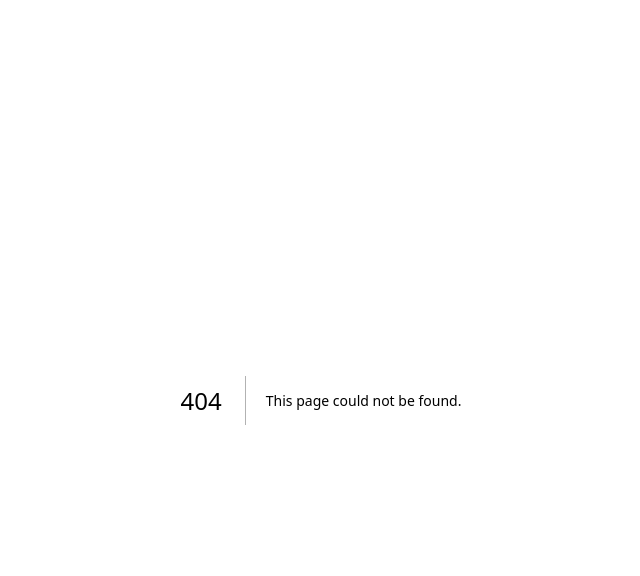
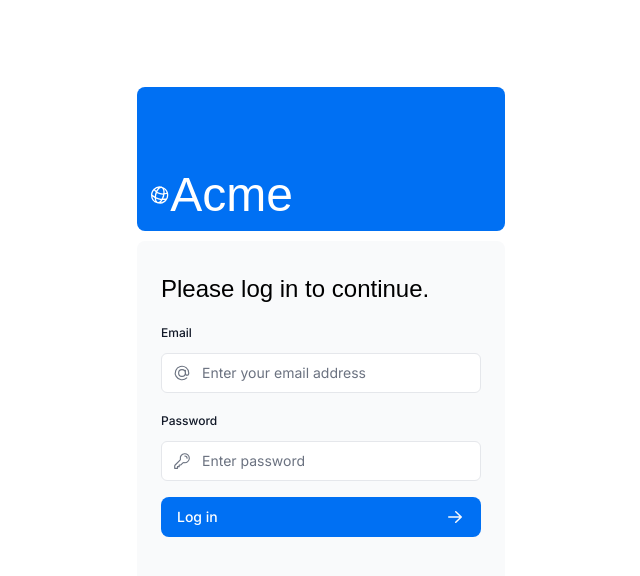
Before and after one commit to jaek-s/nextjs-dashboard, a Next.js app: page /login in a window 1280 px wide. Before the commit this address had no page. Shown: the top 576 px of the page, without its empty margins (319-959 px from the left). Built offline with nearby package versions, Linux system fonts and the light colour scheme; a web font is replaced by a local one.

Commit message:
chapter 15

```diff
--- a/app/lib/actions.ts
+++ b/app/lib/actions.ts
@@ -4,6 +4,7 @@
 import { sql } from "@vercel/postgres";
 import { revalidatePath } from "next/cache";
 import { redirect } from "next/navigation";
+import { signIn } from "@/auth";
 
 const InvoiceSchema = z.object({
   id: z.string(),
@@ -108,3 +109,14 @@
   }
   revalidatePath("/dashboard/invoices");
 }
+
+export async function authenticate(prevState: string | undefined, formData: FormData) {
+  try {
+    await signIn("credentials", Object.fromEntries(formData));
+  } catch (error) {
+    if ((error as Error).message.includes("CredentialsSignin")) {
+      return "CredentialSignin";
+    }
+    throw error;
+  }
+}
--- /dev/null
+++ b/app/login/page.tsx
@@ -0,0 +1,17 @@
+import AcmeLogo from "@/app/ui/acme-logo";
+import LoginForm from "@/app/ui/login-form";
+
+export default function LoginPage() {
+  return (
+    <main className="flex items-center justify-center md:h-screen">
+      <div className="relative mx-auto flex w-full max-w-[400px] flex-col space-y-2.5 p-4 md:-mt-32">
+        <div className="flex h-20 w-full items-end rounded-lg bg-blue-500 p-3 md:h-36">
+          <div className="w-32 text-white md:w-36">
+            <AcmeLogo />
+          </div>
+        </div>
+        <LoginForm />
+      </div>
+    </main>
+  );
+}
--- a/app/ui/dashboard/sidenav.tsx
+++ b/app/ui/dashboard/sidenav.tsx
@@ -2,6 +2,7 @@
 import NavLinks from "@/app/ui/dashboard/nav-links";
 import AcmeLogo from "@/app/ui/acme-logo";
 import { PowerIcon } from "@heroicons/react/24/outline";
+import { signOut } from "@/auth";
 
 export default function SideNav() {
   return (
@@ -17,7 +18,12 @@
       <div className="flex grow flex-row justify-between space-x-2 md:flex-col md:space-x-0 md:space-y-2">
         <NavLinks />
         <div className="hidden h-auto w-full grow rounded-md bg-gray-50 md:block"></div>
-        <form>
+        <form
+          action={async () => {
+            "use server";
+            await signOut();
+          }}
+        >
           <button className="flex h-[48px] grow items-center justify-center gap-2 rounded-md bg-gray-50 p-3 text-sm font-medium hover:bg-sky-100 hover:text-blue-600 md:flex-none md:justify-start md:p-2 md:px-3">
             <PowerIcon className="w-6" />
             <div className="hidden md:block">Sign Out</div>
--- a/app/ui/login-form.tsx
+++ b/app/ui/login-form.tsx
@@ -1,3 +1,5 @@
+"use client";
+
 import { lusitana } from "@/app/ui/fonts";
 import {
   AtSymbolIcon,
@@ -6,10 +8,14 @@
 } from "@heroicons/react/24/outline";
 import { ArrowRightIcon } from "@heroicons/react/20/solid";
 import { Button } from "./button";
+import { useFormState, useFormStatus } from "react-dom";
+import { authenticate } from "@/app/lib/actions";
 
 export default function LoginForm() {
+  const [code, action] = useFormState(authenticate, undefined);
+
   return (
-    <form className="space-y-3">
+    <form action={action} className="space-y-3">
       <div className="flex-1 rounded-lg bg-gray-50 px-6 pb-4 pt-8">
         <h1 className={`${lusitana.className} mb-3 text-2xl`}>
           Please log in to continue.
@@ -57,7 +63,15 @@
         </div>
         <LoginButton />
         <div className="flex h-8 items-end space-x-1">
-          {/* Add form errors here */}
+          {" "}
+          {code === "CredentialSignin" && (
+            <>
+              <ExclamationCircleIcon className="h-5 w-5 text-red-500" />
+              <p aria-live="polite" className="text-sm text-red-500">
+                Invalid credentials
+              </p>
+            </>
+          )}
         </div>
       </div>
     </form>
@@ -65,8 +79,10 @@
 }
 
 function LoginButton() {
+  const { pending } = useFormStatus();
+
   return (
-    <Button className="mt-4 w-full">
+    <Button className="mt-4 w-full" aria-disabled={pending}>
       Log in <ArrowRightIcon className="ml-auto h-5 w-5 text-gray-50" />
     </Button>
   );
--- /dev/null
+++ b/auth.config.ts
@@ -0,0 +1,21 @@
+import type { NextAuthConfig } from "next-auth";
+
+export const authConfig = {
+  providers: [],
+  pages: {
+    signIn: "/login",
+  },
+  callbacks: {
+    authorized({ auth, request: { nextUrl } }) {
+      const isLoggedIn = !!auth?.user;
+      const isOnDashboard = nextUrl.pathname.startsWith("/dashboard");
+      if (isOnDashboard) {
+        if (isLoggedIn) return true;
+        return false; // Redirect unauthenticated users to login page
+      } else if (isLoggedIn) {
+        return Response.redirect(new URL("/dashboard", nextUrl));
+      }
+      return true;
+    },
+  },
+} satisfies NextAuthConfig;
--- /dev/null
+++ b/auth.ts
@@ -0,0 +1,44 @@
+import NextAuth from "next-auth";
+import Credentials from "next-auth/providers/credentials";
+import { authConfig } from "./auth.config";
+import { sql } from "@vercel/postgres";
+import { z } from "zod";
+import type { User } from "@/app/lib/definitions";
+import bcrypt from "bcrypt";
+
+async function getUser(email: string): Promise<User | undefined> {
+  try {
+    const user = await sql<User>`SELECT * from USERS where email=${email}`;
+    return user.rows[0];
+  } catch (error) {
+    console.error("Failed to fetch user:", error);
+    throw new Error("Failed to fetch user.");
+  }
+}
+
+export const { auth, signIn, signOut } = NextAuth({
+  ...authConfig,
+  providers: [
+    Credentials({
+      async authorize(credentials) {
+        const parsedCredentials = z
+          .object({ email: z.string().email(), password: z.string().min(6) })
+          .safeParse(credentials);
+
+        if (parsedCredentials.success) {
+          const { email, password } = parsedCredentials.data;
+          const user = await getUser(email);
+
+          if (!user) return null;
+
+          const passwordsMatch = await bcrypt.compare(password, user.password);
+
+          if (passwordsMatch) return user;
+        }
+
+        console.log("Invalid credentials");
+        return null;
+      },
+    }),
+  ],
+});
--- a/package.json
+++ b/package.json
@@ -16,6 +16,7 @@
     "bcrypt": "^5.1.1",
     "clsx": "^2.0.0",
     "next": "^14.0.0",
+    "next-auth": "^5.0.0-beta.3",
     "postcss": "8.4.31",
     "react": "18.2.0",
     "react-dom": "18.2.0",
```
Also changed, not shown: middleware.ts (added, +9 -0 lines), 1 other file (tests, documents, lock files or other folders).
